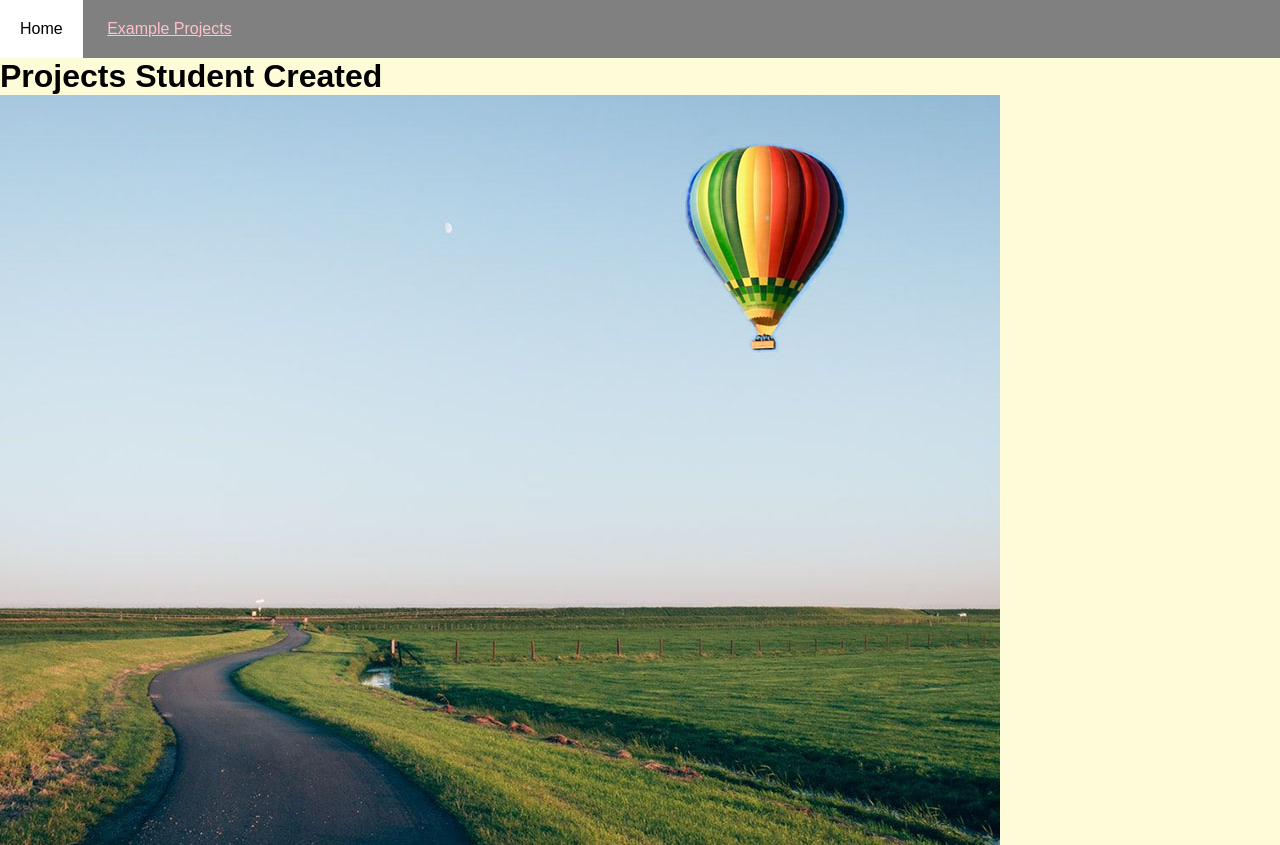
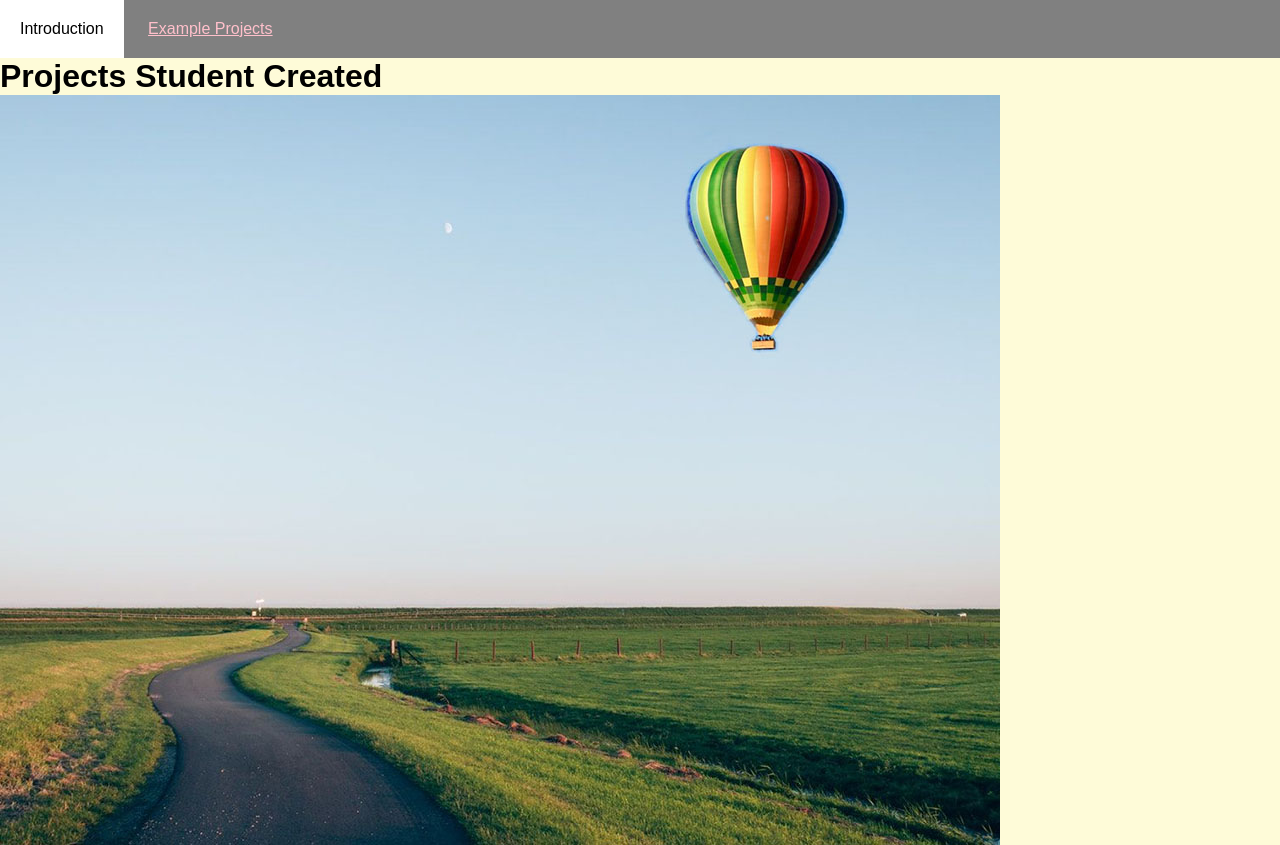
Before and after one commit to BeiHebe/MMP100, a plain HTML site: page final_project/projects.html in a window 1280 px wide. Shown: the top 845 px of the page. Drawn offline with Linux system fonts and the light colour scheme.

Commit message:
edited navigation name

```diff
--- a/final_project/projects.html
+++ b/final_project/projects.html
@@ -7,7 +7,7 @@
 <body>
 	<nav>
 		<ul>
-			<li><a href="index.html">Home</a></li>
+			<li><a href="index.html">Introduction</a></li>
 			<li><a href="projects.html">Example Projects</a></li>
 		</ul>
 	</nav>
```
